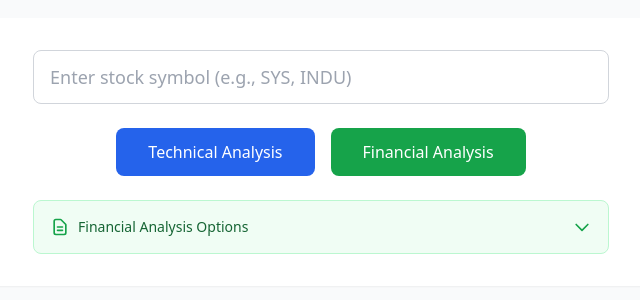
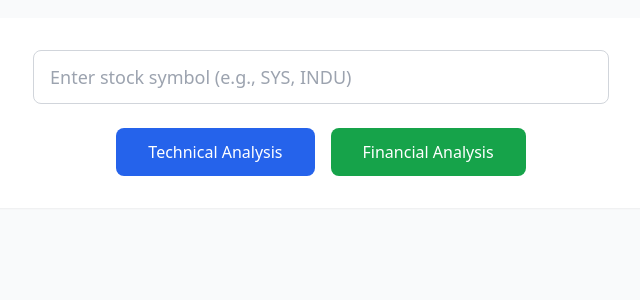
Before and after one commit to MobeenAshraf/psx-research-agent, a FastAPI app: page / in a window 1280 px wide. Shown: the part 134-434 px from the top of the page, without its empty margins (319-959 px from the left). Run offline with FastAPI, Linux system fonts and the light colour scheme; some libraries are stand-ins or nearby versions.

Commit message:
hide model selection

```diff
--- a/static/app.js
+++ b/static/app.js
@@ -689,7 +689,7 @@ function displayTokenUsage(tokenUsage) {
 
     const tokenUsageCard = document.createElement('div');
     tokenUsageCard.id = 'tokenUsageCard';
-    tokenUsageCard.className = 'bg-gray-800 rounded-lg shadow-lg p-6 mb-4 fade-in border border-gray-700';
+    tokenUsageCard.className = 'hidden bg-gray-800 rounded-lg shadow-lg p-6 mb-4 fade-in border border-gray-700';
 
     const steps = tokenUsage.steps || {};
     const cumulative = tokenUsage.cumulative || {};
--- a/templates/index.html
+++ b/templates/index.html
@@ -143,7 +143,7 @@
                     </button>
                 </div>
 
-                <details class="mt-6 group">
+                <details class="hidden mt-6 group">
                     <summary class="cursor-pointer flex items-center justify-between p-4 bg-green-50 border border-green-200 rounded-lg hover:bg-green-100 transition-all duration-300 focus:outline-none focus:ring-2 focus:ring-green-500 focus:ring-offset-2">
                         <div class="flex items-center gap-2">
                             <svg class="w-5 h-5 text-green-600" fill="none" stroke="currentColor" viewBox="0 0 24 24">
```
